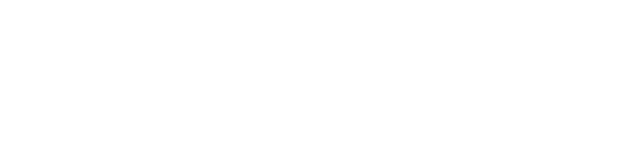
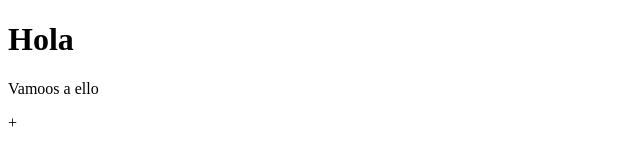
Before and after one commit to cesarpicado/Proyecto-1, a plain HTML site: page index.html in a window 1280 px wide. Shown: the whole page, without its empty margins (0-640 px from the left). Drawn offline with Linux system fonts and the light colour scheme.

Commit message:
empezamos

```diff
--- a/index.html
+++ b/index.html
@@ -4,9 +4,12 @@
     <meta charset="UTF-8">
     <meta http-equiv="X-UA-Compatible" content="IE=edge">
     <meta name="viewport" content="width=device-width, initial-scale=1.0">
-    <title>Document</title>
+    <title>Primera Web</title>
+    <link rel="stylesheet" href="styles.css">
+
 </head>
 <body>
-
+    <h1> Hola </h1>
+    <p>Vamoos a ello</p>
 </body>
-</html>
+</html>+
```
